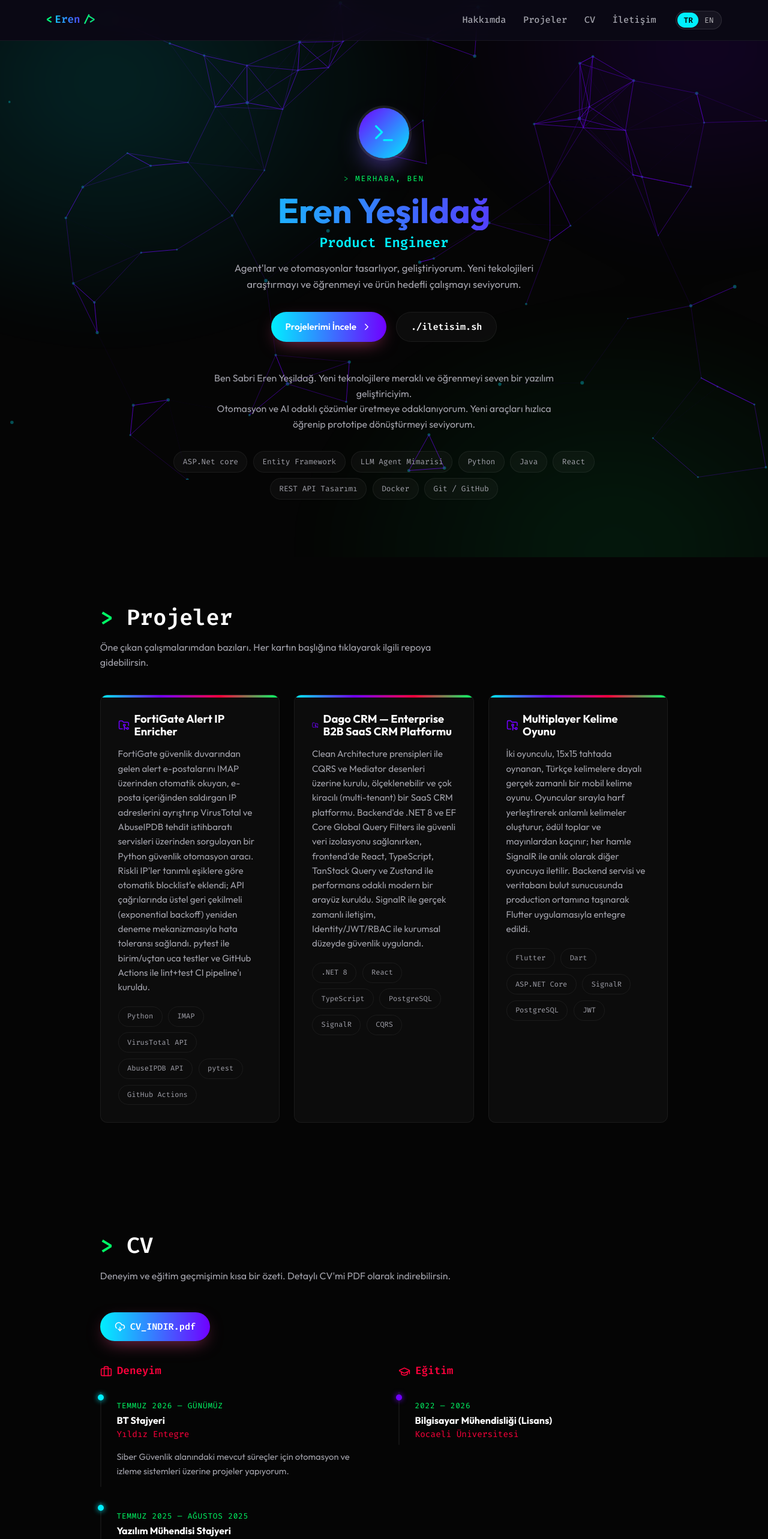
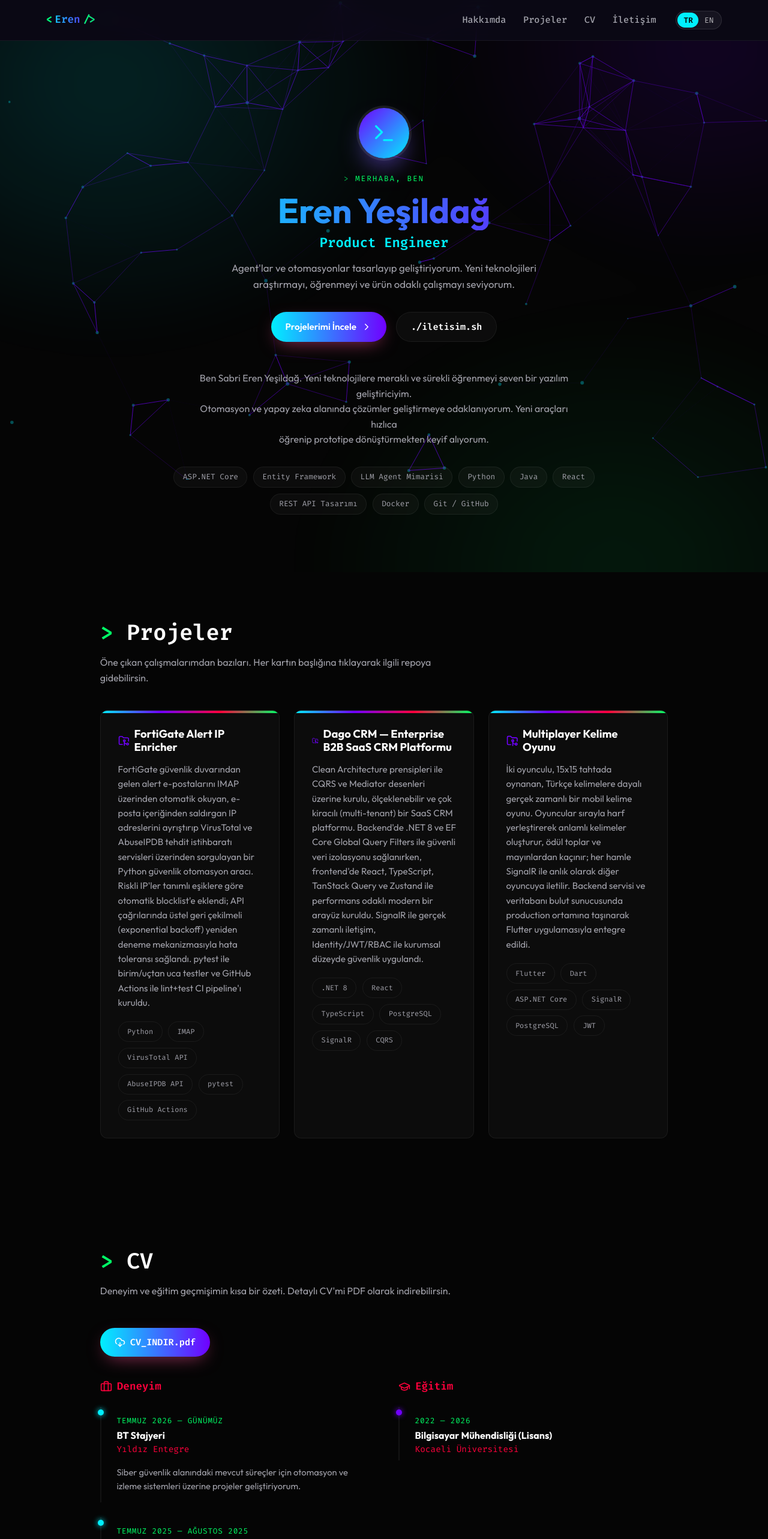
Before and after one commit to erenyesildev/portfolio, a React (Vite) app: page / in a window 1280 px wide. Shown: the top 2566 px of the page at 60% size. Built offline with nearby package versions, Linux system fonts and the light colour scheme.

Commit message:
Fix typos and phrasing in data.js

```diff
--- a/src/data.js
+++ b/src/data.js
@@ -4,10 +4,10 @@ export const data = {
       name: "Eren Yeşildağ",
       title: "Product Engineer",
       tagline:
-        "Agent'lar ve otomasyonlar tasarlıyor, geliştiriyorum. Yeni tekolojileri araştırmayı ve öğrenmeyi ve ürün hedefli çalışmayı seviyorum.",
-      bio: `Ben Sabri Eren Yeşildağ. Yeni teknolojilere meraklı ve öğrenmeyi seven bir yazılım geliştiriciyim.
-        Otomasyon ve AI odaklı çözümler üretmeye odaklanıyorum. Yeni araçları hızlıca
-        öğrenip prototipe dönüştürmeyi seviyorum.`,
+        "Agent'lar ve otomasyonlar tasarlayıp geliştiriyorum. Yeni teknolojileri araştırmayı, öğrenmeyi ve ürün odaklı çalışmayı seviyorum.",
+      bio: `Ben Sabri Eren Yeşildağ. Yeni teknolojilere meraklı ve sürekli öğrenmeyi seven bir yazılım geliştiriciyim.
+        Otomasyon ve yapay zeka alanında çözümler geliştirmeye odaklanıyorum. Yeni araçları hızlıca
+        öğrenip prototipe dönüştürmekten keyif alıyorum.`,
       location: "Türkiye",
       email: "sabrierenyesildag@gmail.com",
       github: "https://github.com/erenyesildev",
@@ -16,7 +16,7 @@ export const data = {
       avatarInitials: "EY",
     },
     skills: [
-      "ASP.Net core",
+      "ASP.NET Core",
       "Entity Framework",
       "LLM Agent Mimarisi",
       "Python",
@@ -62,7 +62,7 @@ export const data = {
         company: "Yıldız Entegre",
         period: "Temmuz 2026 — Günümüz",
         description:
-          "Siber Güvenlik alanındaki mevcut süreçler için otomasyon ve izleme sistemleri üzerine projeler yapıyorum.",
+          "Siber güvenlik alanındaki mevcut süreçler için otomasyon ve izleme sistemleri üzerine projeler geliştiriyorum.",
       },
       {
         role: "Yazılım Mühendisi Stajyeri",
@@ -97,7 +97,7 @@ export const data = {
       avatarInitials: "EY",
     },
     skills: [
-      "ASP.Net core",
+      "ASP.NET Core",
       "Entity Framework",
       "LLM Agent Architecture",
       "Python",
@@ -143,7 +143,7 @@ export const data = {
         company: "Yıldız Entegre",
         period: "July 2026 — Present",
         description:
-          "Working on projects related to automation and monitoring systems for current processes in the Cybersecurity domain.",
+          "Working on projects related to automation and monitoring systems for current processes in the cybersecurity domain.",
       },
       {
         role: "Software Engineer Intern",
```
